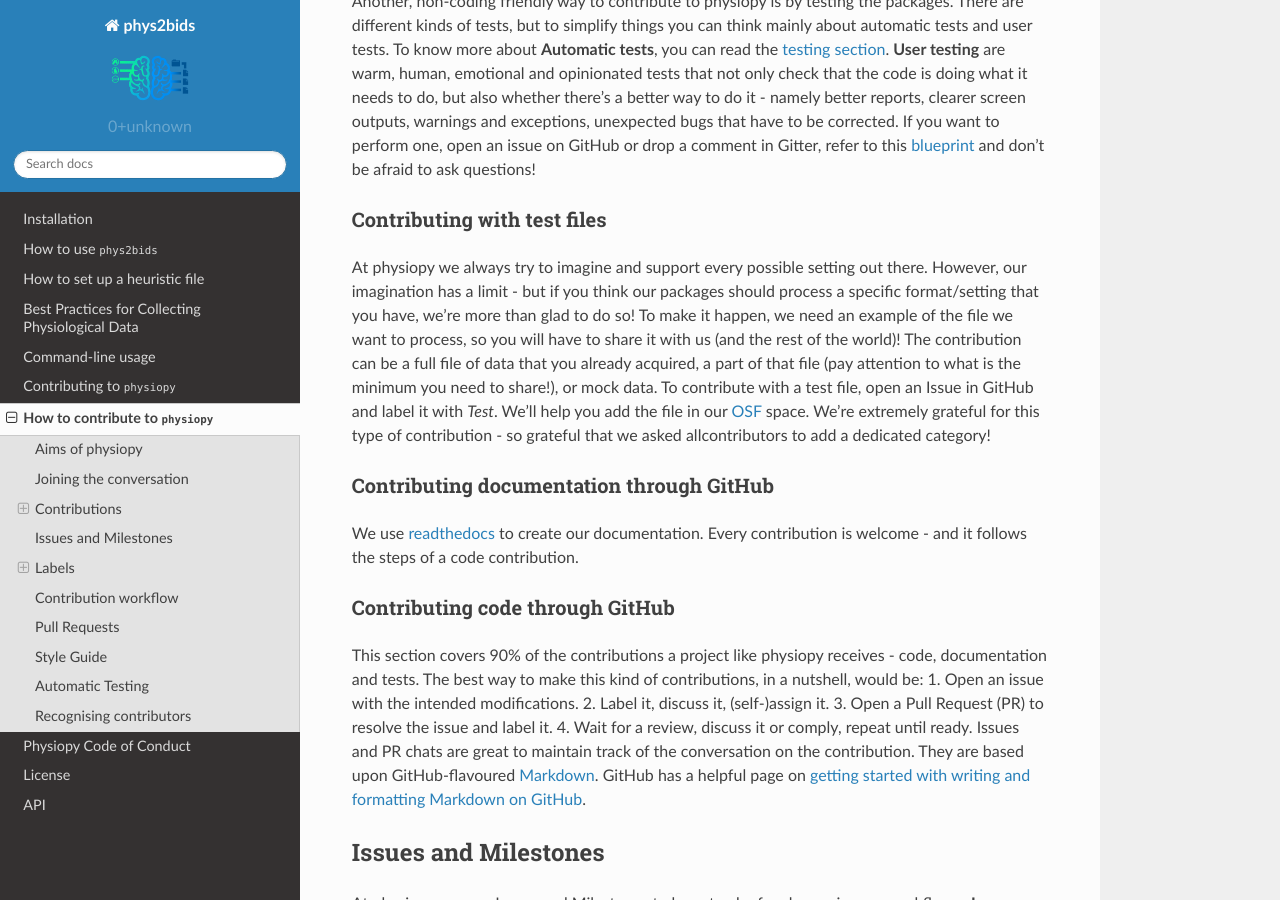
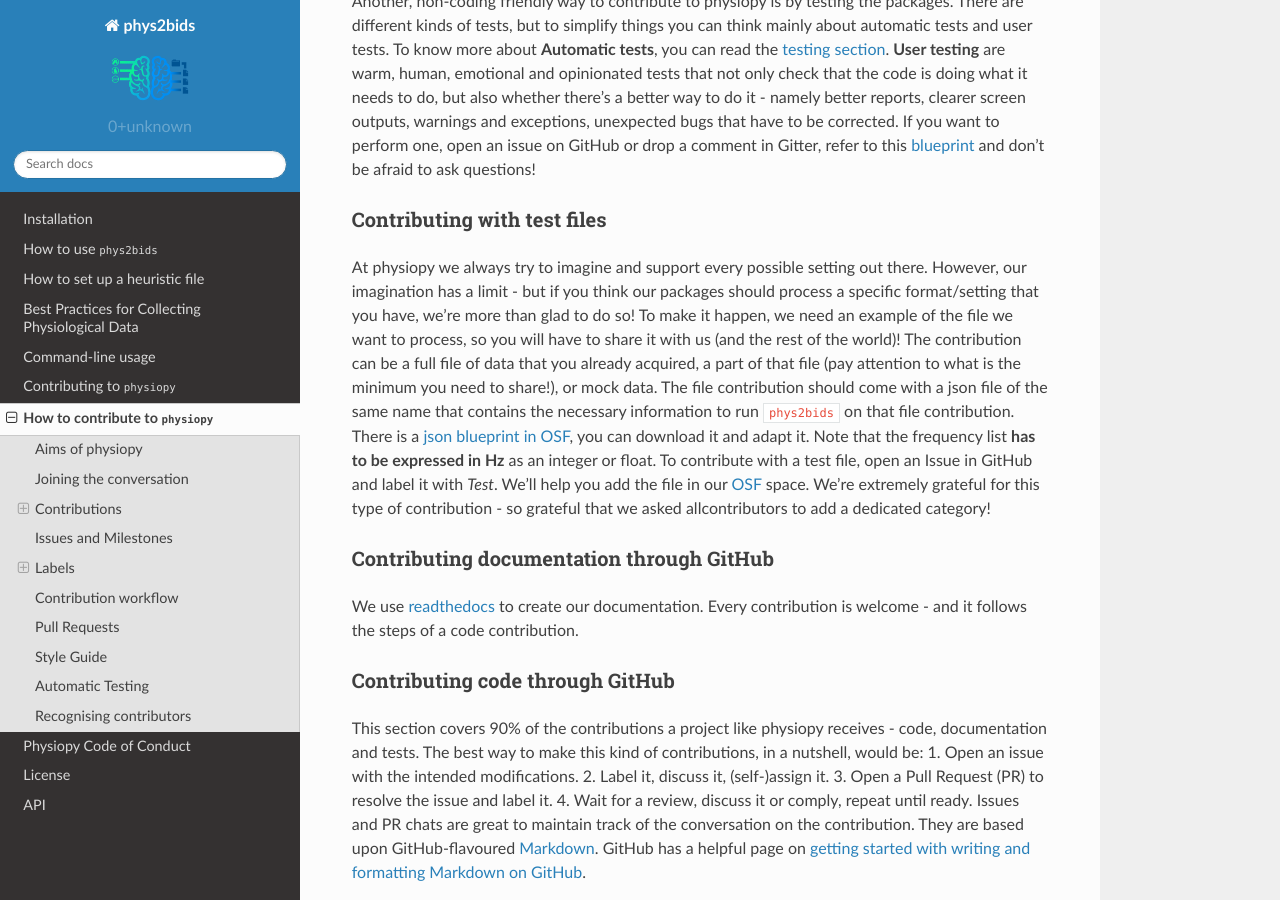
Before and after one commit to physiopy/phys2bids, a Sphinx documentation site: the page built from docs/contributorfile.rst, in a window 1280 px wide and 900 px high, scrolled down 1811 px. Built offline with Sphinx 7.4.7 and the Read the Docs theme 2.0.0, drawn with Linux system fonts in a browser that asks for light colours; some of the changed text lies outside the part shown.

Commit message:
Add json blueprint for file contribution, adjust list

```diff
--- a/docs/contributorfile.rst
+++ b/docs/contributorfile.rst
@@ -80,6 +80,7 @@ Contributing with test files
 ~~~~~~~~~~~~~~~~~~~~~~~~~~~~
 At physiopy we always try to imagine and support every possible setting out there. However, our imagination has a limit - but if you think our packages should process a specific format/setting that you have, we’re more than glad to do so!
 To make it happen, we need an example of the file we want to process, so you will have to share it with us (and the rest of the world)! The contribution can be a full file of data that you already acquired, a part of that file (pay attention to what is the minimum you need to share!), or mock data.
+The file contribution should come with a json file of the same name that contains the necessary information to run ``phys2bids`` on that file contribution. There is a `json blueprint in OSF <https://mfr.de-1.osf.io/render?url=https://osf.io/jrnxv/?direct%26mode=render%26action=download%26mode=render>`_, you can download it and adapt it. Note that the frequency list **has to be expressed in Hz** as an integer or float.
 To contribute with a test file, open an Issue in GitHub and label it with *Test*. We’ll help you add the file in our
 `OSF <https://osf.io/3txqr/>`_ space.
 We’re extremely grateful for this type of contribution - so grateful that we asked allcontributors to add a dedicated category!
@@ -163,6 +164,7 @@ Contribution workflow
 ---------------------
 There are many descriptions of a good contribution workflow out there. For instance, we suggest to have a look at `tedana's workflow <https://github.com/ME-ICA/tedana/blob/master/CONTRIBUTING.md#making-a-change>`_.
 At physiopy, we follow a very similar workflow. The only two differences are:
+
 -  We ask you to test the code locally before merging it, and then, if possible, write some automatic tests for the code to be run in our Continuous Integration! Check the testing section below to know more.
 -  We suggest opening a draft PR as soon as you can - so it’s easier for us to help you!
 
```
